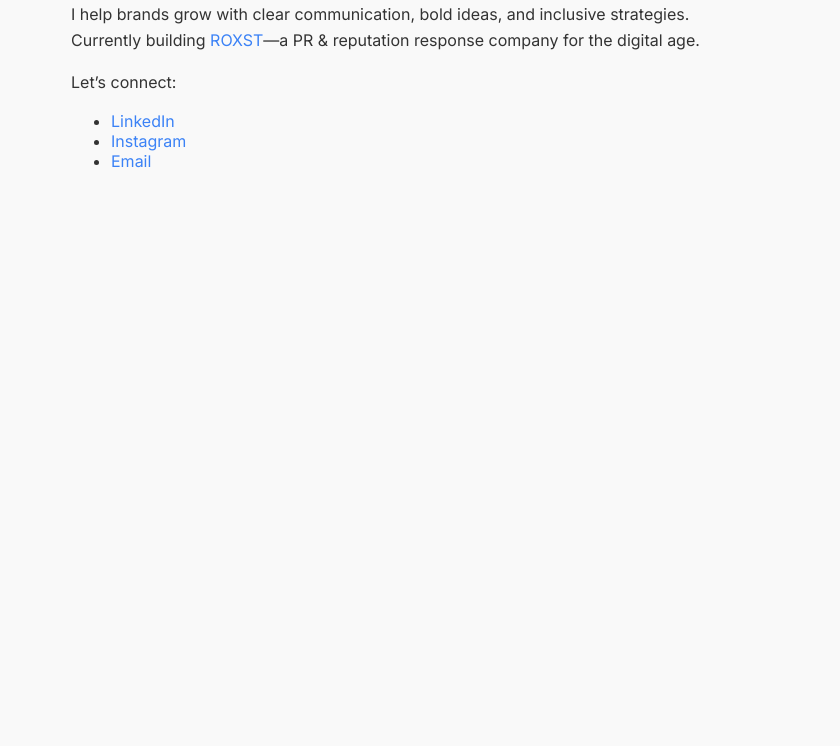
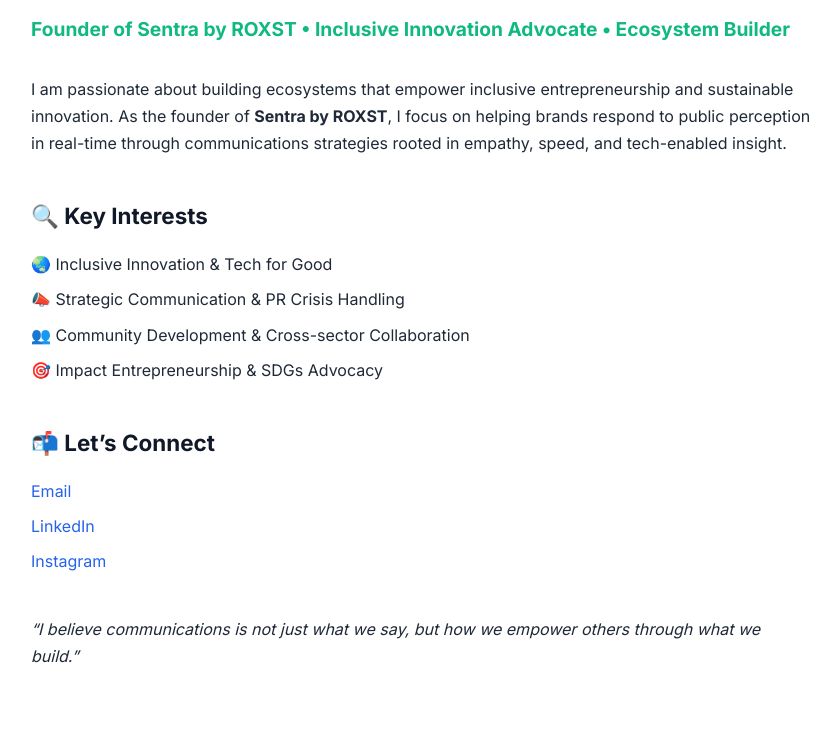
Before and after one commit to andinaparamitha/andinaparamitha.github.io, a plain HTML site: page index.html in a window 1280 px wide. Shown: the part 161-907 px from the top of the page, without its empty margins (219-1059 px from the left). Before the commit the page ends 800 px from the top, so only its background shows below. Drawn offline with Linux system fonts and the light colour scheme.

Commit message:
Update index.html

```diff
--- a/index.html
+++ b/index.html
@@ -3,49 +3,94 @@
 <head>
   <meta charset="UTF-8" />
   <meta name="viewport" content="width=device-width, initial-scale=1.0"/>
-  <title>Red Paramitha | ROXST</title>
+  <title>Andina Paramitha | Inclusive Innovation Strategist</title>
   <link href="https://fonts.googleapis.com/css2?family=Inter:wght@400;700&display=swap" rel="stylesheet"/>
   <style>
     body {
       font-family: 'Inter', sans-serif;
-      background-color: #f9f9f9;
-      color: #333;
+      background-color: #ffffff;
+      color: #1f2937;
       margin: 0;
-      padding: 40px;
-      max-width: 700px;
+      padding: 60px 20px;
+      max-width: 780px;
       margin-left: auto;
       margin-right: auto;
+      line-height: 1.7;
     }
+
     h1 {
-      color: #1f2937;
+      color: #111827;
+      font-size: 2.5em;
+      margin-bottom: 0.2em;
     }
-    p {
-      line-height: 1.6;
+
+    .tagline {
+      font-size: 1.2em;
+      font-weight: 600;
+      color: #10b981;
+      margin-bottom: 30px;
     }
+
     a {
-      color: #3b82f6;
+      color: #2563eb;
       text-decoration: none;
     }
-    .tagline {
-      font-weight: bold;
-      color: #10b981;
+
+    a:hover {
+      text-decoration: underline;
+    }
+
+    ul {
+      list-style: none;
+      padding-left: 0;
+    }
+
+    li {
+      margin-bottom: 8px;
+    }
+
+    .section {
+      margin-top: 40px;
+    }
+
+    .section h2 {
+      font-size: 1.4em;
+      color: #111827;
+      margin-bottom: 12px;
     }
   </style>
 </head>
 <body>
-  <h1>Hi, I’m Andien 👋</h1>
-  <p class="tagline">Building real-time PR strategies • Storytelling for impact</p>
+  <h1>Andina Paramitha</h1>
+  <p class="tagline">Founder of Sentra by ROXST • Inclusive Innovation Advocate • Ecosystem Builder</p>
+
   <p>
-    I help brands grow with clear communication, bold ideas, and inclusive strategies.<br />
-    Currently building <a href="https://roxst.id" target="_blank">ROXST</a>—a PR & reputation response company for the digital age.
+    I am passionate about building ecosystems that empower inclusive entrepreneurship and sustainable innovation.
+    As the founder of <strong>Sentra by ROXST</strong>, I focus on helping brands respond to public perception in real-time
+    through communications strategies rooted in empathy, speed, and tech-enabled insight.
   </p>
-  <p>
-    Let’s connect:
+
+  <div class="section">
+    <h2>🔍 Key Interests</h2>
     <ul>
-      <li><a href="https://linkedin.com/in/andinaparamitha">LinkedIn</a></li>
-      <li><a href="https://instagram.com/andinaparamith4">Instagram</a></li>
-      <li><a href="mailto:andinaparamith4@gmail.com">Email</a></li>
+      <li>🌏 Inclusive Innovation & Tech for Good</li>
+      <li>📣 Strategic Communication & PR Crisis Handling</li>
+      <li>👥 Community Development & Cross-sector Collaboration</li>
+      <li>🎯 Impact Entrepreneurship & SDGs Advocacy</li>
     </ul>
-  </p>
+  </div>
+
+  <div class="section">
+    <h2>📬 Let’s Connect</h2>
+    <ul>
+      <li><a href="mailto:andinaparamitha@gmail.com">Email</a></li>
+      <li><a href="https://www.linkedin.com/in/andinaparamitha/" target="_blank">LinkedIn</a></li>
+      <li><a href="https://instagram.com/andinaparamith4/" target="_blank">Instagram</a></li>
+    </ul>
+  </div>
+
+  <div class="section">
+    <p><em>“I believe communications is not just what we say, but how we empower others through what we build.”</em></p>
+  </div>
 </body>
 </html>
```
